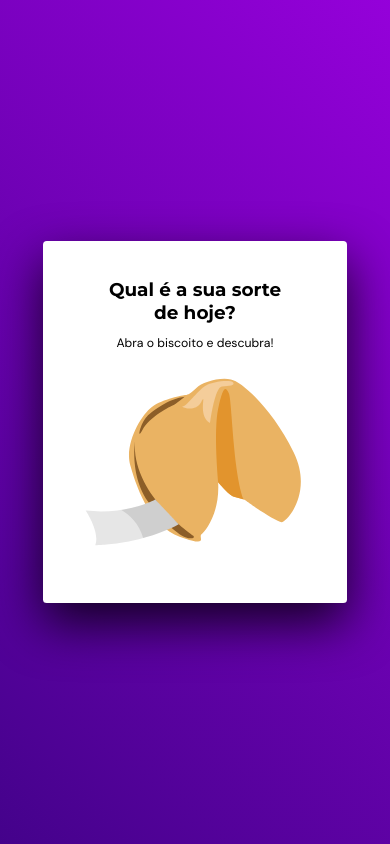
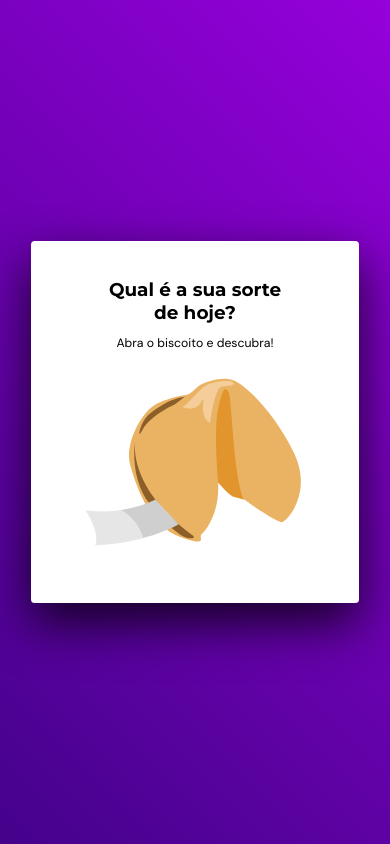
Before and after one commit to lucasricbarbosa/biscoito-da-sorte, a plain HTML site: page index.html in a window 390 px wide. Drawn offline with Linux system fonts and the light colour scheme.

Commit message:
media querie test

```diff
--- a/style.css
+++ b/style.css
@@ -20,6 +20,7 @@ body {
 }
 
 main {
+  width: 42.8rem;
   background: white;
   padding: 4.8rem 6.4rem 4.8rem 6.4rem;
   border-radius: 0.5rem;
@@ -150,10 +151,6 @@ form button {
   :root {
     font-size: 48%;
   }
-
-  main {
-    padding: 4.8rem;
-  }
 }
 
 @media screen and (max-width: 370px) {
```
